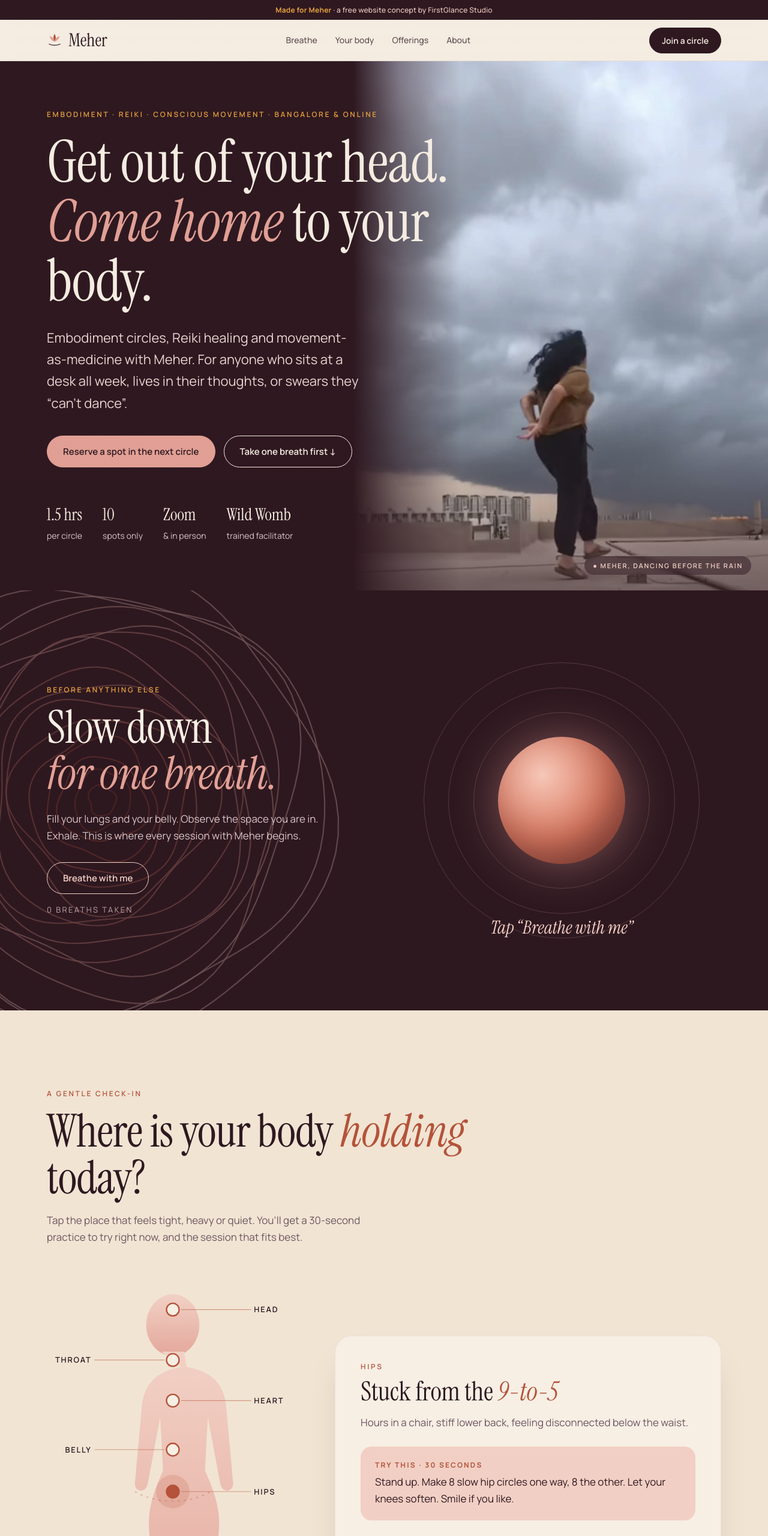
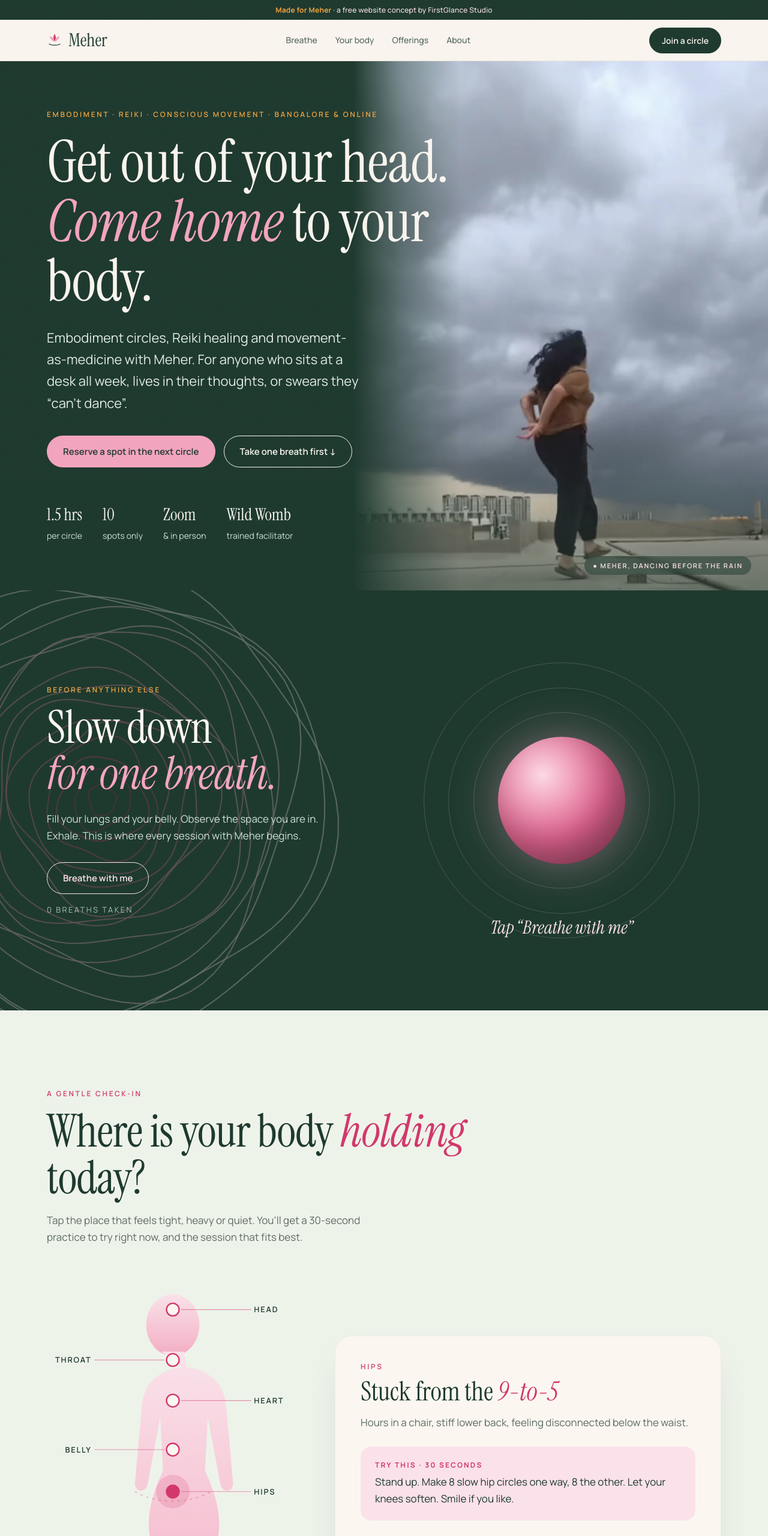
Before and after one commit to Ashiwanik/firstglance-demos, a plain HTML site: page meher-embodiment/index.html in a window 1280 px wide. Shown: the top 2560 px of the page at 60% size. Drawn offline with Linux system fonts and the light colour scheme.

Commit message:
Meher demo: garden green + rani pink palette
Co-Authored-By: Claude Opus 5.5 <noreply@anthropic.com>
Claude-Session: https://claude.ai/code/session_01PaNd41aJNBeKRY3yh613BQ

```diff
--- a/meher-embodiment/index.html
+++ b/meher-embodiment/index.html
@@ -7,7 +7,7 @@
 <link rel="preconnect" href="https://fonts.googleapis.com"><link rel="preconnect" href="https://fonts.gstatic.com" crossorigin>
 <link href="https://fonts.googleapis.com/css2?family=Instrument+Serif:ital@0;1&family=Manrope:wght@400;500;600;700&display=swap" rel="stylesheet">
 <style>
-:root{--cream:#F7EFE4;--paper:#F1E4D3;--plum:#2E1820;--plum2:#4A2632;--clay:#B4533A;--rose:#E3A196;--blush:#F2CFC4;--saffron:#E7A33E;--sage:#7F8F72;--ink:#2E1820;--mut:#6E5560;--serif:'Instrument Serif',Georgia,serif;--sans:'Manrope',system-ui,sans-serif}
+:root{--cream:#FBF7F0;--paper:#EEF3EA;--plum:#1E3A2F;--plum2:#2C5242;--clay:#D2386C;--rose:#F4A6C0;--blush:#FBE1EA;--saffron:#F2A541;--sage:#8FB09A;--ink:#1E3A2F;--mut:#5C6B62;--serif:'Instrument Serif',Georgia,serif;--sans:'Manrope',system-ui,sans-serif}
 *{margin:0;padding:0;box-sizing:border-box}
 html{scroll-behavior:smooth}
 body{background:var(--cream);color:var(--ink);font:400 17px/1.65 var(--sans);-webkit-font-smoothing:antialiased;overflow-x:hidden}
@@ -23,7 +23,7 @@ h2 i,h1 i{color:var(--clay)}
 .btn{display:inline-flex;align-items:center;gap:10px;padding:15px 26px;border-radius:999px;font:600 15px var(--sans);text-decoration:none;cursor:pointer;border:1.5px solid var(--plum);background:transparent;color:var(--plum);transition:.25s}
 .btn:hover{background:var(--plum);color:var(--cream)}
 .btn.fill{background:var(--plum);color:var(--cream)}.btn.fill:hover{background:var(--clay);border-color:var(--clay)}
-nav{position:sticky;top:0;z-index:50;background:rgba(247,239,228,.82);backdrop-filter:blur(12px);border-bottom:1px solid rgba(46,24,32,.08)}
+nav{position:sticky;top:0;z-index:50;background:rgba(251,247,240,.82);backdrop-filter:blur(12px);border-bottom:1px solid rgba(30,58,47,.08)}
 nav .wrap{display:flex;align-items:center;justify-content:space-between;height:68px}
 .logo{font-family:var(--serif);font-size:30px;text-decoration:none;display:flex;align-items:center;gap:10px}
 .logo svg{width:26px;height:26px}
@@ -32,21 +32,21 @@ nav ul a{text-decoration:none;opacity:.75}nav ul a:hover{opacity:1;color:var(--c
 @media(max-width:820px){nav ul{display:none}}
 
 /* HERO */
-.hero{position:relative;min-height:calc(100vh - 100px);display:flex;align-items:center;overflow:hidden;padding:80px 0;color:var(--cream);background:#2E1820}
+.hero{position:relative;min-height:calc(100vh - 100px);display:flex;align-items:center;overflow:hidden;padding:80px 0;color:var(--cream);background:#1E3A2F}
 .hero video,.hero .poster{position:absolute;inset:0;width:100%;height:100%;object-fit:cover;object-position:center 80%;z-index:0}
-.hero:after{content:"";position:absolute;inset:0;z-index:1;background:linear-gradient(90deg,#2E1820 46%,rgba(46,24,32,.5) 52%,rgba(46,24,32,0) 60%),linear-gradient(0deg,rgba(46,24,32,.55),transparent 30%)}
+.hero:after{content:"";position:absolute;inset:0;z-index:1;background:linear-gradient(90deg,#1E3A2F 46%,rgba(30,58,47,.5) 52%,rgba(30,58,47,0) 60%),linear-gradient(0deg,rgba(30,58,47,.55),transparent 30%)}
 @media(min-width:821px){.hero video,.hero .poster{left:auto;right:0;width:54%}}
 .hero .eyebrow{color:var(--saffron)}.hero h1 i{color:var(--rose)}
-.vcap{position:absolute;right:28px;bottom:26px;z-index:3;font:600 11px var(--sans);letter-spacing:.16em;text-transform:uppercase;color:var(--blush);background:rgba(46,24,32,.5);backdrop-filter:blur(6px);padding:8px 14px;border-radius:30px}
+.vcap{position:absolute;right:28px;bottom:26px;z-index:3;font:600 11px var(--sans);letter-spacing:.16em;text-transform:uppercase;color:var(--blush);background:rgba(30,58,47,.5);backdrop-filter:blur(6px);padding:8px 14px;border-radius:30px}
 #lines{position:absolute;left:-18%;top:50%;width:min(800px,90vw);height:min(800px,90vw);transform:translateY(-50%);z-index:0;opacity:.35}
 .breath .wrap{position:relative;z-index:1}
-@media(max-width:820px){.hero{display:block;min-height:0;padding:0 0 64px}.hero video,.hero .poster{height:58vh;bottom:auto;object-position:center 75%}.hero:after{top:calc(58vh - 170px);bottom:auto;height:172px;background:linear-gradient(180deg,rgba(46,24,32,0),#2E1820)}.hero .wrap{padding-top:calc(58vh - 40px)}.vcap{top:16px;bottom:auto;right:16px}}
+@media(max-width:820px){.hero{display:block;min-height:0;padding:0 0 64px}.hero video,.hero .poster{height:58vh;bottom:auto;object-position:center 75%}.hero:after{top:calc(58vh - 170px);bottom:auto;height:172px;background:linear-gradient(180deg,rgba(30,58,47,0),#1E3A2F)}.hero .wrap{padding-top:calc(58vh - 40px)}.vcap{top:16px;bottom:auto;right:16px}}
 .hero .wrap{position:relative;z-index:2;width:100%}
 .hero h1{font-size:clamp(54px,7.6vw,116px);max-width:760px}
-.hero p.lead{font-size:clamp(18px,2vw,22px);max-width:520px;margin:26px 0 36px;color:#ead8d4}
+.hero p.lead{font-size:clamp(18px,2vw,22px);max-width:520px;margin:26px 0 36px;color:#E3EEE7}
 .hero .btn{border-color:var(--cream);color:var(--cream)}.hero .btn:hover{background:var(--cream);color:var(--plum)}.hero .btn.fill{background:var(--rose);border-color:var(--rose);color:var(--plum)}.hero .btn.fill:hover{background:var(--cream);border-color:var(--cream)}
 .hero .row{display:flex;gap:14px;flex-wrap:wrap}
-.hero .meta{margin-top:56px;display:flex;gap:34px;flex-wrap:wrap;font-size:14px;color:#d9c5c8}
+.hero .meta{margin-top:56px;display:flex;gap:34px;flex-wrap:wrap;font-size:14px;color:#CFE0D5}
 .hero .meta b{display:block;font-family:var(--serif);font-weight:400;font-size:28px;color:var(--cream)}
 
 /* BREATH */
@@ -54,14 +54,14 @@ nav ul a{text-decoration:none;opacity:.75}nav ul a:hover{opacity:1;color:var(--c
 .breath .wrap{display:grid;grid-template-columns:1fr 1fr;gap:60px;align-items:center}
 .breath .eyebrow{color:var(--saffron)}
 .breath h2 i{color:var(--rose)}
-.breath p{color:#d9c5c8;max-width:460px;margin:22px 0 30px}
+.breath p{color:#CFE0D5;max-width:460px;margin:22px 0 30px}
 .orbWrap{position:relative;aspect-ratio:1;max-width:460px;width:100%;margin:auto;display:grid;place-items:center}
-.orb{width:46%;aspect-ratio:1;border-radius:50%;background:radial-gradient(circle at 35% 30%,#F6C7B8,#D9775E 55%,#8E3B2C);box-shadow:0 0 80px rgba(227,161,150,.45),inset -20px -30px 60px rgba(46,24,32,.35);transition:transform 4s cubic-bezier(.45,.05,.35,1),box-shadow 4s}
-.ring{position:absolute;inset:0;border-radius:50%;border:1px solid rgba(242,207,196,.18)}
+.orb{width:46%;aspect-ratio:1;border-radius:50%;background:radial-gradient(circle at 35% 30%,#FCD9E5,#E35D8C 55%,#9E1F4E);box-shadow:0 0 80px rgba(244,166,192,.45),inset -20px -30px 60px rgba(30,58,47,.35);transition:transform 4s cubic-bezier(.45,.05,.35,1),box-shadow 4s}
+.ring{position:absolute;inset:0;border-radius:50%;border:1px solid rgba(251,225,234,.18)}
 .ring:nth-child(2){inset:9%}.ring:nth-child(3){inset:18%}
 .cue{position:absolute;bottom:-6px;left:0;right:0;text-align:center;font-family:var(--serif);font-size:30px;font-style:italic;color:var(--blush);min-height:44px}
 .breath .btn{border-color:var(--blush);color:var(--blush)}.breath .btn:hover{background:var(--blush);color:var(--plum)}
-.count{font-size:13px;letter-spacing:.18em;text-transform:uppercase;color:#bfa4aa;margin-top:16px}
+.count{font-size:13px;letter-spacing:.18em;text-transform:uppercase;color:#A9C2B3;margin-top:16px}
 @media(max-width:820px){.breath .wrap{grid-template-columns:1fr}}
 
 /* BODY MAP */
@@ -77,7 +77,7 @@ nav ul a{text-decoration:none;opacity:.75}nav ul a:hover{opacity:1;color:var(--c
 .spot.on circle.dot{fill:var(--clay)}
 .spot.on circle.halo{opacity:.18}
 .spot text{font:600 11px var(--sans);letter-spacing:.14em;text-transform:uppercase;fill:var(--plum)}
-.card{background:var(--cream);border-radius:28px;padding:42px;box-shadow:0 30px 60px -30px rgba(46,24,32,.25);border:1px solid rgba(46,24,32,.06);min-height:420px}
+.card{background:var(--cream);border-radius:28px;padding:42px;box-shadow:0 30px 60px -30px rgba(30,58,47,.25);border:1px solid rgba(30,58,47,.06);min-height:420px}
 .card .feel{font-family:var(--serif);font-size:44px;line-height:1.05}
 .card .feel i{color:var(--clay)}
 .card .q{color:var(--mut);margin:14px 0 26px}
@@ -91,7 +91,7 @@ nav ul a{text-decoration:none;opacity:.75}nav ul a:hover{opacity:1;color:var(--c
 /* JOURNEY */
 .journey{padding:130px 0}
 .steps{margin-top:60px;position:relative}
-.step{display:grid;grid-template-columns:120px 1fr 1fr;gap:30px;padding:34px 0;border-top:1px solid rgba(46,24,32,.12);align-items:baseline}
+.step{display:grid;grid-template-columns:120px 1fr 1fr;gap:30px;padding:34px 0;border-top:1px solid rgba(30,58,47,.12);align-items:baseline}
 .step .n{font-family:var(--serif);font-size:64px;color:var(--rose);line-height:1}
 .step h3{font-size:clamp(30px,3.6vw,46px)}
 .step p{color:var(--mut)}
@@ -101,7 +101,7 @@ nav ul a{text-decoration:none;opacity:.75}nav ul a:hover{opacity:1;color:var(--c
 /* MOVING AS MEDICINE */
 .mam{padding:130px 0;background:var(--paper)}
 .mam .wrap{display:grid;grid-template-columns:.8fr 1.2fr;gap:70px;align-items:center}
-.arch{position:relative;aspect-ratio:9/14;max-width:400px;width:100%;margin:auto;border-radius:220px 220px 28px 28px;overflow:hidden;background:#3a2a33;box-shadow:0 40px 70px -30px rgba(46,24,32,.45)}
+.arch{position:relative;aspect-ratio:9/14;max-width:400px;width:100%;margin:auto;border-radius:220px 220px 28px 28px;overflow:hidden;background:#2C4A3D;box-shadow:0 40px 70px -30px rgba(30,58,47,.45)}
 .arch video,.arch img{width:100%;height:100%;object-fit:cover;display:block}
 .mam blockquote{font-family:var(--serif);font-size:clamp(32px,3.8vw,52px);line-height:1.08;margin:18px 0 22px}
 .mam blockquote i{color:var(--clay)}
@@ -125,13 +125,13 @@ nav ul a{text-decoration:none;opacity:.75}nav ul a:hover{opacity:1;color:var(--c
 .art{aspect-ratio:4/5;border-radius:200px 200px 28px 28px;overflow:hidden;position:relative;background:var(--blush)}
 .art img{width:100%;height:100%;object-fit:cover;object-position:50% 45%;display:block}
 .portrait{position:relative;padding:0 50px 60px 0}
-.paint{position:absolute;right:0;bottom:0;width:46%;background:#fff;padding:10px 10px 0;border-radius:6px;transform:rotate(5deg);box-shadow:0 24px 50px -16px rgba(46,24,32,.45)}
+.paint{position:absolute;right:0;bottom:0;width:46%;background:#fff;padding:10px 10px 0;border-radius:6px;transform:rotate(5deg);box-shadow:0 24px 50px -16px rgba(30,58,47,.45)}
 .paint img{width:100%;display:block;aspect-ratio:1;object-fit:cover}
 .paint figcaption{font:500 11px var(--sans);color:var(--mut);padding:8px 2px 10px;line-height:1.35}
 .group{margin-top:26px;border-radius:22px;overflow:hidden;position:relative}
 .group img{width:100%;display:block;aspect-ratio:16/9;object-fit:cover;object-position:50% 40%}
-.group figcaption{position:absolute;left:14px;bottom:12px;font:600 11px var(--sans);letter-spacing:.12em;text-transform:uppercase;background:rgba(247,239,228,.9);padding:7px 12px;border-radius:30px}
-.art figcaption{position:absolute;left:20px;bottom:18px;font-size:12px;letter-spacing:.14em;text-transform:uppercase;background:rgba(247,239,228,.85);padding:7px 12px;border-radius:30px}
+.group figcaption{position:absolute;left:14px;bottom:12px;font:600 11px var(--sans);letter-spacing:.12em;text-transform:uppercase;background:rgba(251,247,240,.9);padding:7px 12px;border-radius:30px}
+.art figcaption{position:absolute;left:20px;bottom:18px;font-size:12px;letter-spacing:.14em;text-transform:uppercase;background:rgba(251,247,240,.85);padding:7px 12px;border-radius:30px}
 .about blockquote{font-family:var(--serif);font-size:clamp(30px,3.4vw,44px);line-height:1.12;margin:20px 0 26px}
 .about blockquote i{color:var(--clay)}
 .creds{list-style:none;display:grid;gap:12px;margin-top:26px}
@@ -149,19 +149,19 @@ nav ul a{text-decoration:none;opacity:.75}nav ul a:hover{opacity:1;color:var(--c
 .centre{position:absolute;inset:30%;border-radius:50%;background:var(--plum);color:var(--cream);display:grid;place-items:center;text-align:center;padding:10px}
 .centre b{font-family:var(--serif);font-weight:400;font-size:30px;display:block;line-height:1}
 .centre small{font-size:11px;letter-spacing:.16em;text-transform:uppercase;color:var(--rose)}
-.form{background:var(--cream);border-radius:28px;padding:38px;box-shadow:0 30px 60px -30px rgba(46,24,32,.3)}
+.form{background:var(--cream);border-radius:28px;padding:38px;box-shadow:0 30px 60px -30px rgba(30,58,47,.3)}
 .form label{display:block;font:700 12px var(--sans);letter-spacing:.16em;text-transform:uppercase;color:var(--mut);margin:20px 0 10px}
 .form label:first-child{margin-top:0}
-.form input{width:100%;padding:14px 18px;border-radius:14px;border:1.5px solid rgba(46,24,32,.15);background:#fff;font:500 16px var(--sans);color:var(--plum)}
+.form input{width:100%;padding:14px 18px;border-radius:14px;border:1.5px solid rgba(30,58,47,.15);background:#fff;font:500 16px var(--sans);color:var(--plum)}
 .chips{display:flex;flex-wrap:wrap;gap:8px}
-.chip{padding:9px 16px;border-radius:999px;border:1.5px solid rgba(46,24,32,.2);background:transparent;font:500 14px var(--sans);cursor:pointer;color:var(--plum)}
+.chip{padding:9px 16px;border-radius:999px;border:1.5px solid rgba(30,58,47,.2);background:transparent;font:500 14px var(--sans);cursor:pointer;color:var(--plum)}
 .chip.on{background:var(--plum);color:var(--cream);border-color:var(--plum)}
 .msg{margin-top:22px;padding:16px 18px;border-radius:14px;background:var(--paper);font-size:14px;color:var(--mut);white-space:pre-line}
 .form .btn{margin-top:20px;width:100%;justify-content:center}
 .small{font-size:13px;color:var(--mut);margin-top:12px;text-align:center}
 @media(max-width:860px){.circle .wrap{grid-template-columns:1fr}.seats{max-width:340px}.seat{width:50px;height:50px;margin:-25px}}
 
-.next{display:flex;gap:18px;align-items:center;background:var(--cream);border-radius:22px;padding:12px;margin:26px 0 6px;max-width:470px;box-shadow:0 20px 40px -24px rgba(46,24,32,.35)}
+.next{display:flex;gap:18px;align-items:center;background:var(--cream);border-radius:22px;padding:12px;margin:26px 0 6px;max-width:470px;box-shadow:0 20px 40px -24px rgba(30,58,47,.35)}
 .next img{width:110px;height:140px;object-fit:cover;border-radius:14px}
 .next b{display:block;font-family:var(--serif);font-weight:400;font-size:30px;line-height:1;margin-bottom:8px}
 .next span{display:block;font-size:14px;color:var(--mut)}
@@ -172,9 +172,9 @@ nav ul a{text-decoration:none;opacity:.75}nav ul a:hover{opacity:1;color:var(--c
 .close{background:var(--plum);color:var(--cream);text-align:center;padding:140px 0 60px;position:relative;overflow:hidden}
 .close h2{font-size:clamp(52px,9vw,130px)}
 .close h2 i{color:var(--rose)}
-.close p{color:#d9c5c8;max-width:520px;margin:24px auto 36px}
+.close p{color:#CFE0D5;max-width:520px;margin:24px auto 36px}
 .close .btn{border-color:var(--blush);color:var(--blush)}.close .btn:hover{background:var(--blush);color:var(--plum)}
-footer{margin-top:110px;display:flex;justify-content:space-between;flex-wrap:wrap;gap:12px;font-size:13px;color:#bfa4aa;border-top:1px solid rgba(242,207,196,.15);padding-top:26px}
+footer{margin-top:110px;display:flex;justify-content:space-between;flex-wrap:wrap;gap:12px;font-size:13px;color:#A9C2B3;border-top:1px solid rgba(251,225,234,.15);padding-top:26px}
 .reveal{opacity:0;transform:translateY(24px);transition:opacity .9s,transform .9s}.reveal.in{opacity:1;transform:none}
 @media(prefers-reduced-motion:reduce){.reveal{opacity:1;transform:none}.orb{transition:none}}
 </style>
@@ -182,7 +182,7 @@ footer{margin-top:110px;display:flex;justify-content:space-between;flex-wrap:wra
 <body>
 <div class="concept"><b>Made for Meher</b> · a free website concept by FirstGlance Studio</div>
 <nav><div class="wrap">
- <a class="logo" href="#top"><svg viewBox="0 0 40 40"><path d="M20 4c4 7 4 13 0 20-4-7-4-13 0-20Z" fill="#B4533A"/><path d="M20 24c-6-2-11-7-13-14 7 1 12 6 13 14Zm0 0c6-2 11-7 13-14-7 1-12 6-13 14Z" fill="#E3A196"/><path d="M6 30c8 4 20 4 28 0" stroke="#2E1820" stroke-width="2" fill="none" stroke-linecap="round"/></svg>Meher</a>
+ <a class="logo" href="#top"><svg viewBox="0 0 40 40"><path d="M20 4c4 7 4 13 0 20-4-7-4-13 0-20Z" fill="#D2386C"/><path d="M20 24c-6-2-11-7-13-14 7 1 12 6 13 14Zm0 0c6-2 11-7 13-14-7 1-12 6-13 14Z" fill="#F4A6C0"/><path d="M6 30c8 4 20 4 28 0" stroke="#1E3A2F" stroke-width="2" fill="none" stroke-linecap="round"/></svg>Meher</a>
  <ul><li><a href="#breathe">Breathe</a></li><li><a href="#body">Your body</a></li><li><a href="#offer">Offerings</a></li><li><a href="#about">About</a></li></ul>
  <a class="btn fill" href="#circle" style="padding:11px 20px;font-size:14px">Join a circle</a>
 </div></nav>
@@ -219,12 +219,12 @@ footer{margin-top:110px;display:flex;justify-content:space-between;flex-wrap:wra
   <div class="grid">
    <div class="fig reveal">
     <svg viewBox="0 0 300 560" id="figure">
-     <defs><linearGradient id="sk" x1="0" y1="0" x2="0" y2="1"><stop offset="0" stop-color="#F2CFC4"/><stop offset="1" stop-color="#E3A196"/></linearGradient></defs>
+     <defs><linearGradient id="sk" x1="0" y1="0" x2="0" y2="1"><stop offset="0" stop-color="#FBE1EA"/><stop offset="1" stop-color="#F4A6C0"/></linearGradient></defs>
      <g fill="url(#sk)" opacity=".9">
       <ellipse cx="150" cy="62" rx="38" ry="44"/>
       <path d="M134 100h32l4 22c34 6 52 22 56 54l10 110c2 14-14 18-18 4l-18-96-4 76c18 40 24 66 18 100l-14 150c-2 16-24 16-24 0l-6-150-8 0-6 150c0 16-22 16-24 0l-14-150c-6-34 0-60 18-100l-4-76-18 96c-4 14-20 10-18-4l10-110c4-32 22-48 56-54Z"/>
      </g>
-     <path d="M96 300c30 18 78 18 108 0" stroke="#B4533A" stroke-width="1.5" fill="none" opacity=".35" stroke-dasharray="3 6"/>
+     <path d="M96 300c30 18 78 18 108 0" stroke="#D2386C" stroke-width="1.5" fill="none" opacity=".35" stroke-dasharray="3 6"/>
     </svg>
    </div>
    <div class="card reveal" id="card" aria-live="polite"></div>
@@ -325,8 +325,8 @@ const io=new IntersectionObserver(es=>es.forEach(e=>{if(e.isIntersecting){e.targ
 
 // layered amoeba lines (her painting style)
 function blob(r,seed,t,amp){let d='';const N=90;for(let i=0;i<=N;i++){const a=i/N*Math.PI*2;const k=r*(1+amp*(Math.sin(3*a+seed+t)*.5+Math.sin(5*a-seed*1.7+t*.7)*.3+Math.sin(2*a+seed*2.3-t*.4)*.4));const x=Math.cos(a)*k,y=Math.sin(a)*k*1.05;d+=(i?'L':'M')+x.toFixed(1)+' '+y.toFixed(1)}return d+'Z'}
-const SH=['#F2CFC4','#ECBAAE','#E3A196','#D98A7A','#CC735F','#B4533A','#93402E'];
-function draw(svg,n,R,t,fill){let h='';for(let i=0;i<n;i++){const r=R*(1-i/n);const c=SH[Math.min(SH.length-1,Math.floor(i/n*SH.length))];h+=`<path d="${blob(r,i*.9,t,.09+i*.004)}" fill="${fill?c:'none'}" stroke="${fill?'rgba(46,24,32,.18)':c}" stroke-width="${fill?1:1.6}" opacity="${fill?1:.75}"/>`}svg.innerHTML=h}
+const SH=['#FBE1EA','#F7C3D5','#F4A6C0','#EC7FA4','#E35D8C','#D2386C','#A3224F'];
+function draw(svg,n,R,t,fill){let h='';for(let i=0;i<n;i++){const r=R*(1-i/n);const c=SH[Math.min(SH.length-1,Math.floor(i/n*SH.length))];h+=`<path d="${blob(r,i*.9,t,.09+i*.004)}" fill="${fill?c:'none'}" stroke="${fill?'rgba(30,58,47,.18)':c}" stroke-width="${fill?1:1.6}" opacity="${fill?1:.75}"/>`}svg.innerHTML=h}
 const L=document.getElementById('lines');
 draw(L,16,280,0,false);
 function vid(id,root){const v=document.getElementById(id);if(!v)return;v.addEventListener('error',()=>v.remove());new IntersectionObserver(e=>{if(e[0].isIntersecting){v.preload='auto';v.play().catch(()=>{})}else v.pause()},{threshold:.2}).observe(root||v)}
@@ -354,7 +354,7 @@ const AREAS=[
 ];
 const fig=document.getElementById('figure'),card=document.getElementById('card');
 AREAS.forEach((a,i)=>{const g=document.createElementNS('http://www.w3.org/2000/svg','g');g.setAttribute('class','spot');g.setAttribute('tabindex','0');g.setAttribute('role','button');g.setAttribute('aria-label',a.label);const right=i%2===0;
- g.innerHTML=`<circle class="halo" cx="${a.x}" cy="${a.y}" r="24"/><circle class="dot" cx="${a.x}" cy="${a.y}" r="9"/><line x1="${a.x+(right?12:-12)}" y1="${a.y}" x2="${right?262:38}" y2="${a.y}" stroke="#B4533A" stroke-width="1" opacity=".5"/><text x="${right?266:34}" y="${a.y+4}" text-anchor="${right?'start':'end'}">${a.label}</text>`;
+ g.innerHTML=`<circle class="halo" cx="${a.x}" cy="${a.y}" r="24"/><circle class="dot" cx="${a.x}" cy="${a.y}" r="9"/><line x1="${a.x+(right?12:-12)}" y1="${a.y}" x2="${right?262:38}" y2="${a.y}" stroke="#D2386C" stroke-width="1" opacity=".5"/><text x="${right?266:34}" y="${a.y+4}" text-anchor="${right?'start':'end'}">${a.label}</text>`;
  g.onclick=()=>pick(i);g.onkeydown=e=>{if(e.key==='Enter'||e.key===' '){e.preventDefault();pick(i)}};fig.appendChild(g)});
 fig.setAttribute('viewBox','-30 0 360 560');
 function pick(i){const a=AREAS[i];document.querySelectorAll('.spot').forEach((s,j)=>s.classList.toggle('on',j===i));
```
